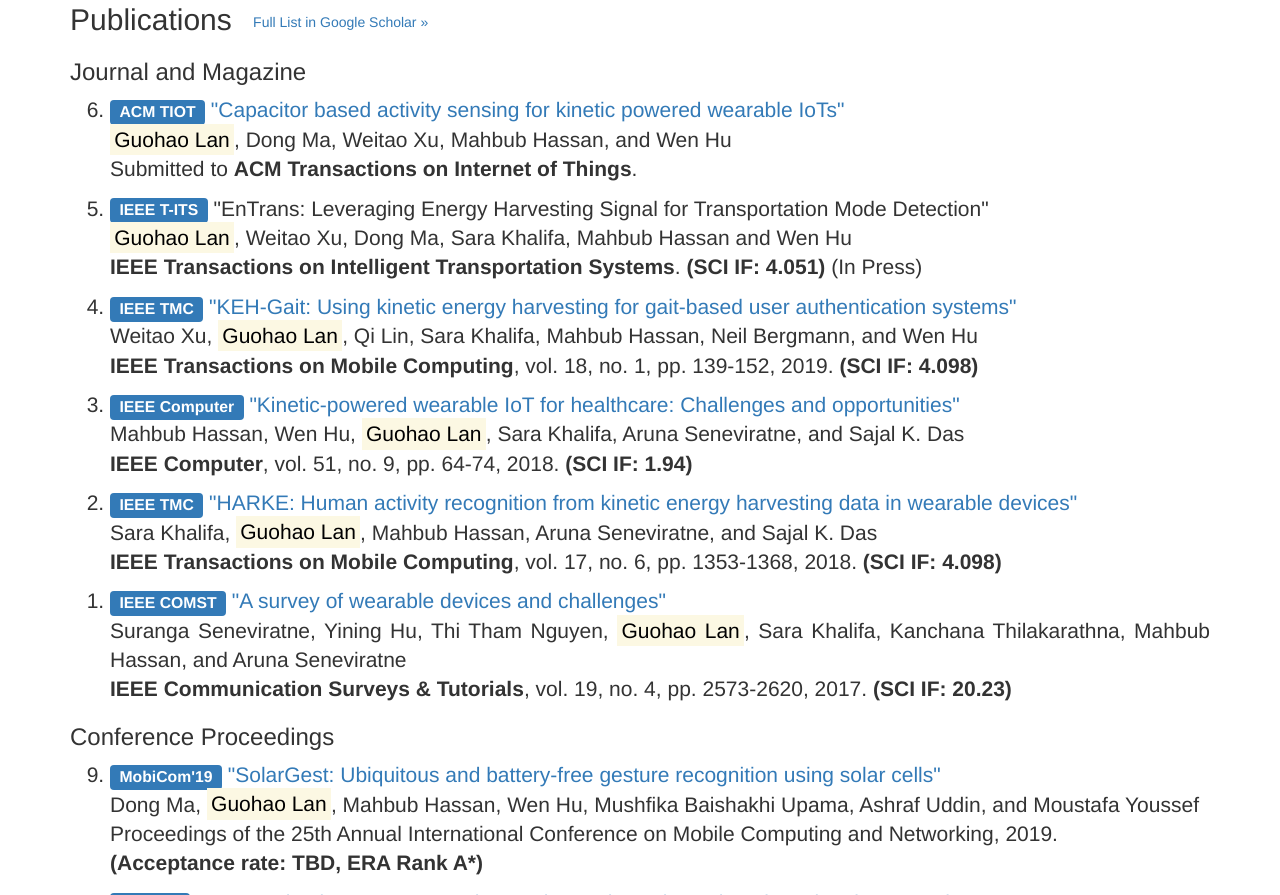
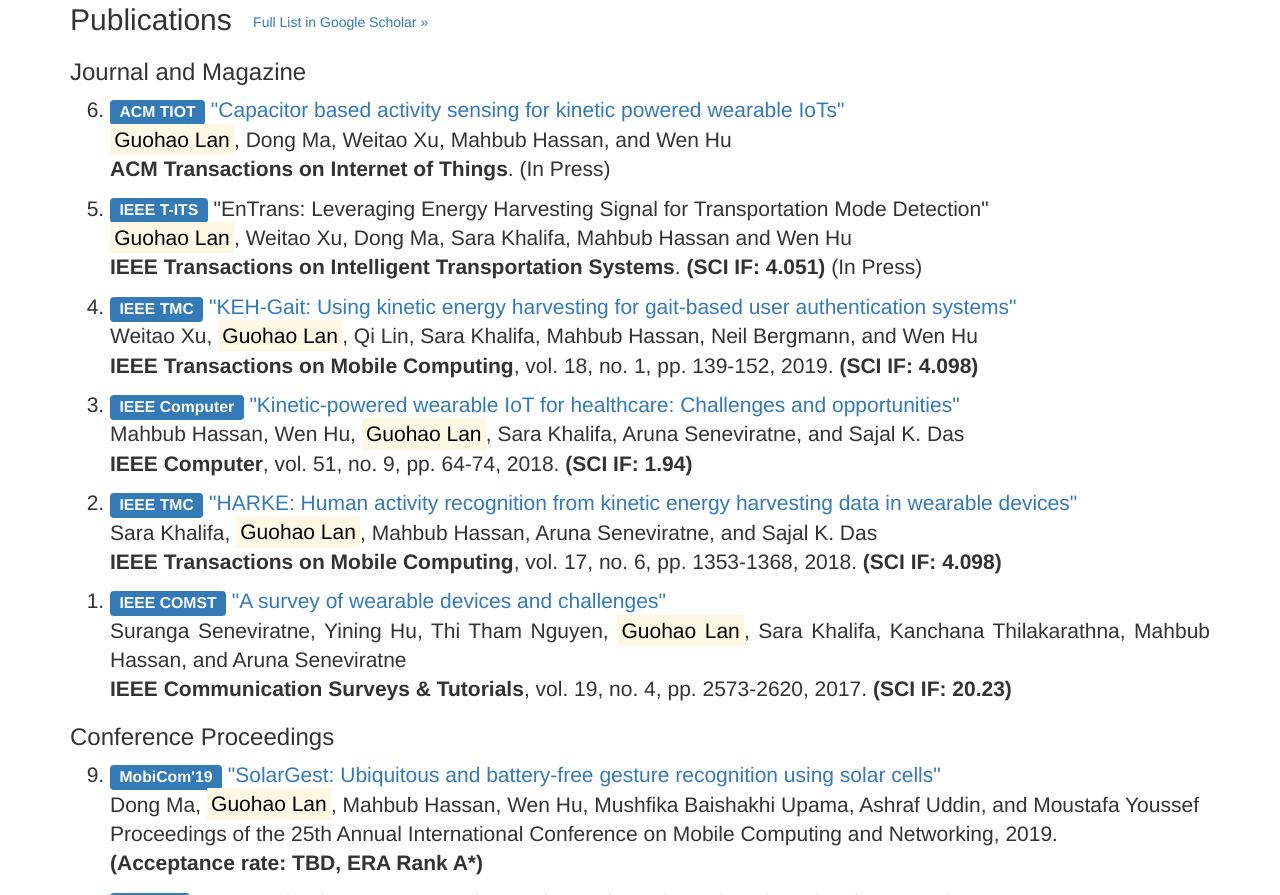
Before and after one commit to languohao/home, a plain HTML site: page index.html in a window 1280 px wide. Shown: the part 1261-2156 px from the top of the page. Drawn offline with Linux system fonts and the light colour scheme.

Commit message:
Add files via upload

```diff
--- a/index.html
+++ b/index.html
@@ -353,7 +353,7 @@
 
                           <li><span class="label label-primary">ACM TIOT</span> <a target="_blank" href="https://arxiv.org/abs/1806.07055">"Capacitor based activity sensing for kinetic powered wearable IoTs"</a><br>
 						  <mark>Guohao Lan</mark>, Dong Ma, Weitao Xu, Mahbub Hassan, and Wen Hu<br>
-						  Submitted to <b>ACM Transactions on Internet of Things</b>.</li><p></p>
+						  <b>ACM Transactions on Internet of Things</b>. <font>(In Press)</font></li><p></p>
                           <li><span class="label label-primary">IEEE T-ITS</span> "EnTrans: Leveraging Energy Harvesting Signal for Transportation Mode Detection"<br>
 						  <mark>Guohao Lan</mark>, Weitao Xu, Dong Ma, Sara Khalifa, Mahbub Hassan and Wen Hu<br>
 						  <b>IEEE Transactions on Intelligent Transportation Systems</b>. <b>(SCI IF: 4.051)</b><font> (In Press)</font></li><p></p>
```
